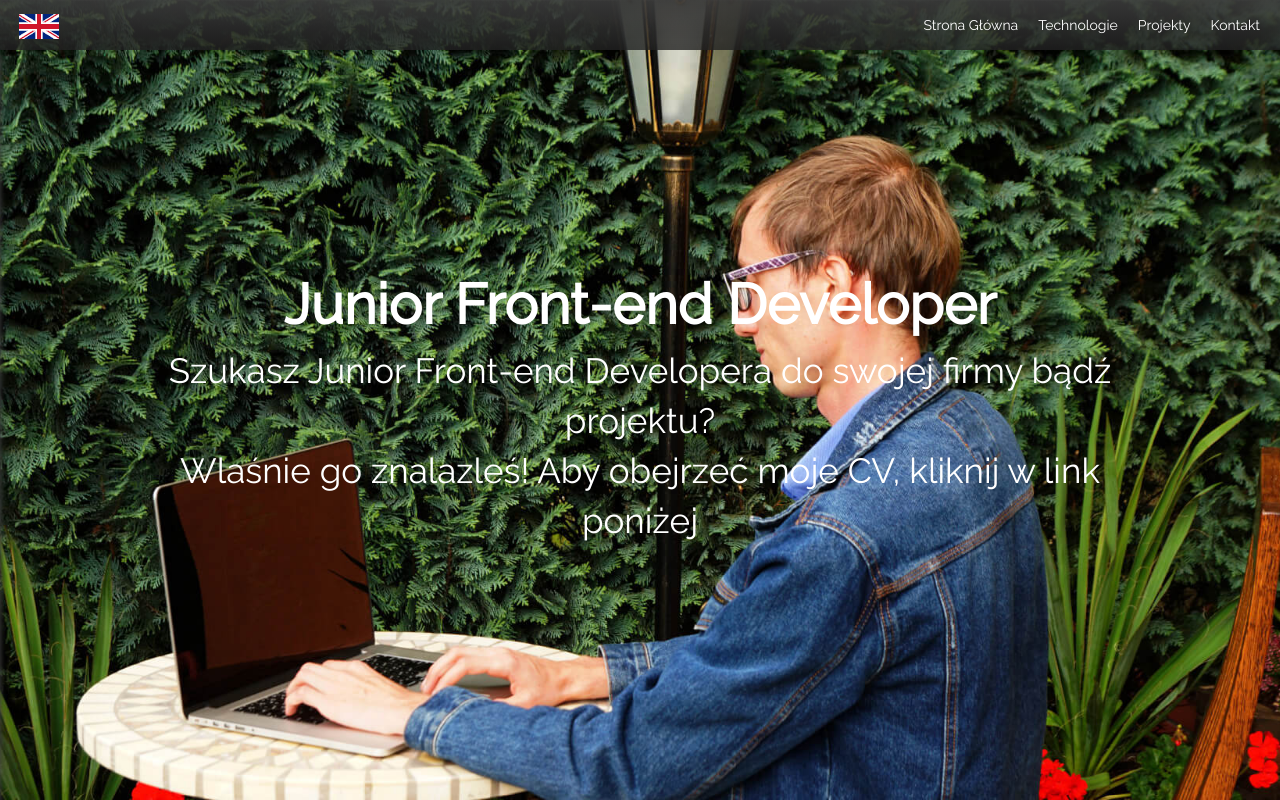
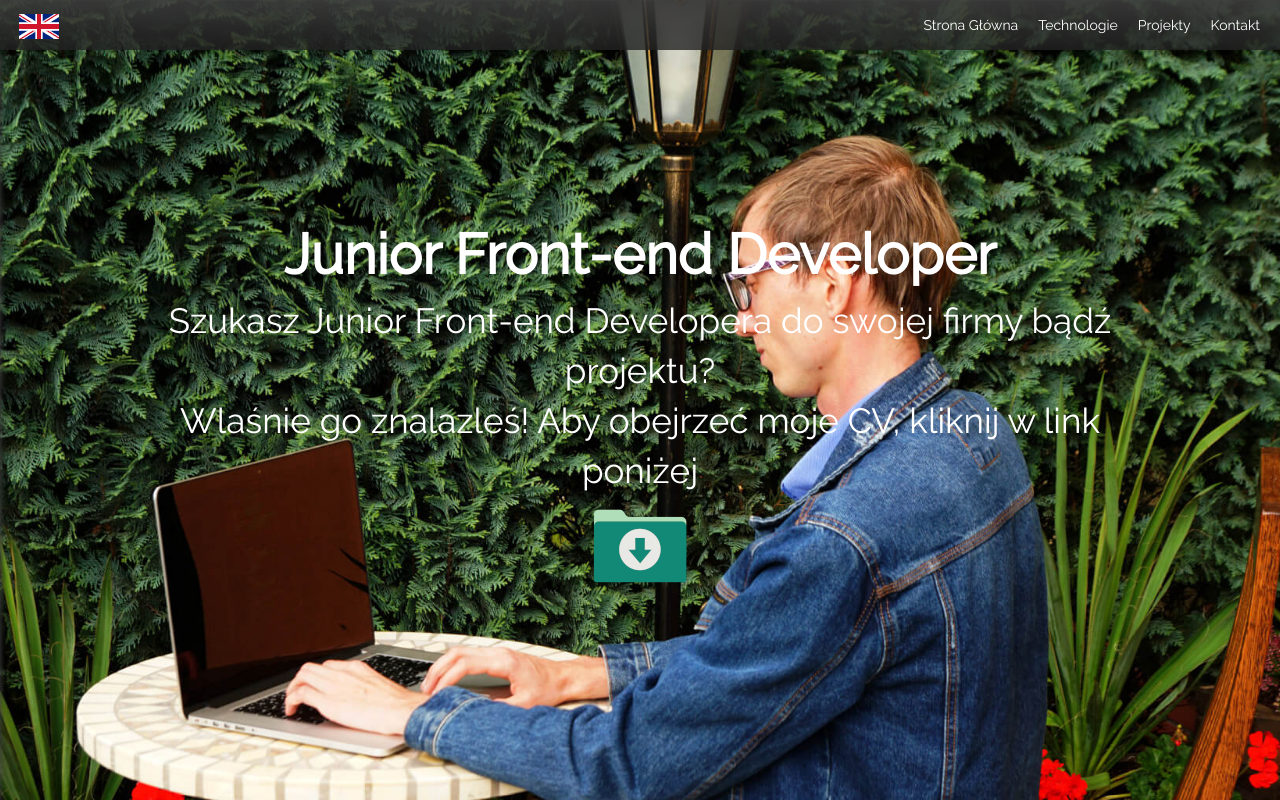
Before and after one commit to Zirek90/Portfolio, a React (Create React App) app in the folder portfolio/: page / in a window 1280 px wide. Shown: the top 800 px of the page. Built offline with nearby package versions, Linux system fonts and the light colour scheme.

Commit message:
added link do CV

```diff
--- a/portfolio/src/components/subcomponents/HeaderPart/AboutMe.jsx
+++ b/portfolio/src/components/subcomponents/HeaderPart/AboutMe.jsx
@@ -1,11 +1,17 @@
 import React from 'react';
 
+import download from '../../../img/download.png'
 
 const AboutMe = props => (
     <div>
         <h3>{props.content.header}</h3>
         <p>{props.content.paragraphOne}</p>
         <p>{props.content.paragraphTwo}</p>
+        <div>
+            <a href="https://www.dropbox.com/s/805acixlm2lo5im/CV%20Mateusz%20Grzymowicz.pdf?dl=1">
+                <img src={download} alt="pobierz CV"/>
+            </a>
+            </div>
     </div>
 )
 
```
Also changed, not shown: portfolio/src/img/download.png (added), portfolio/src/img/enFlag.png.
